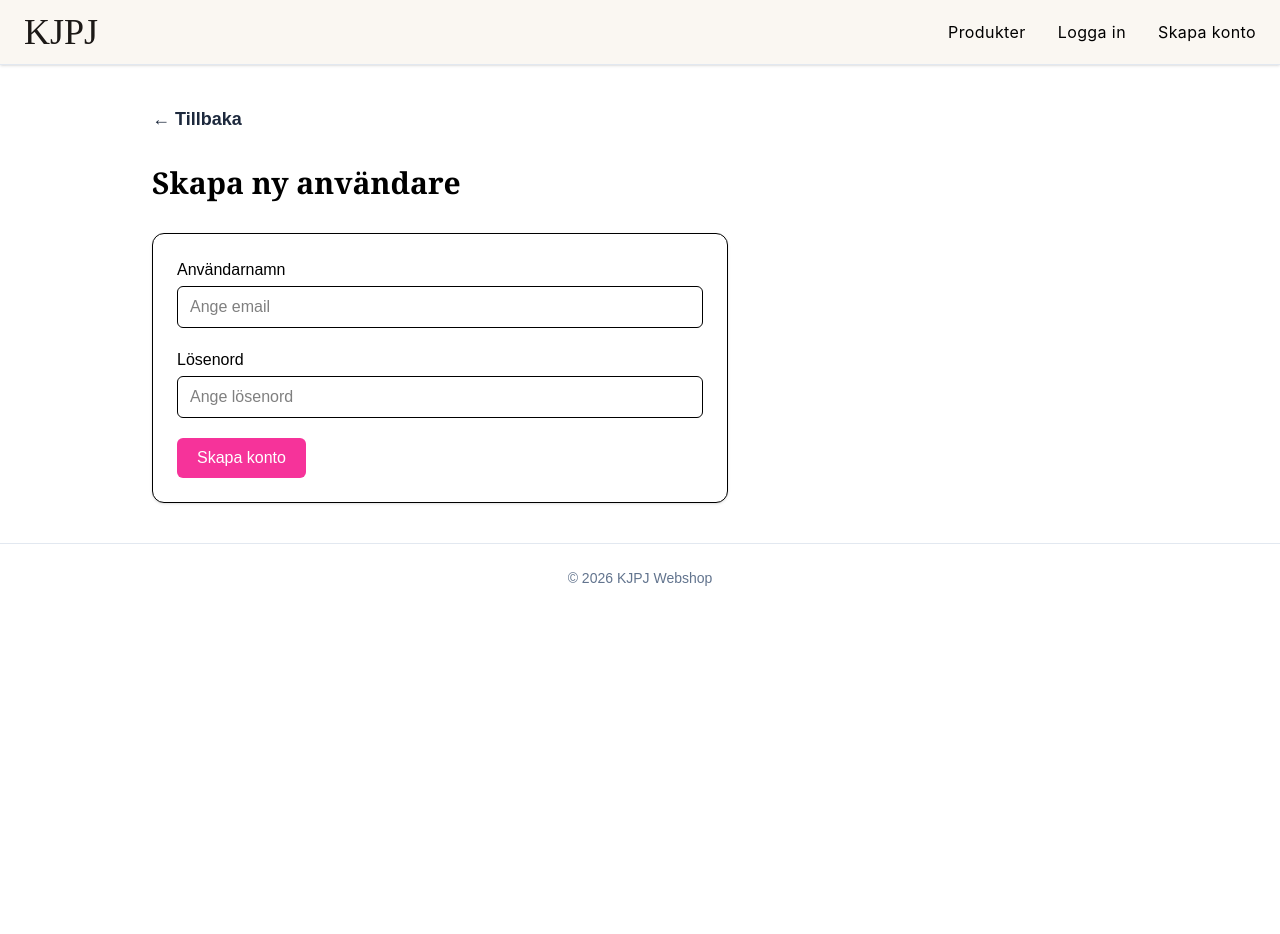
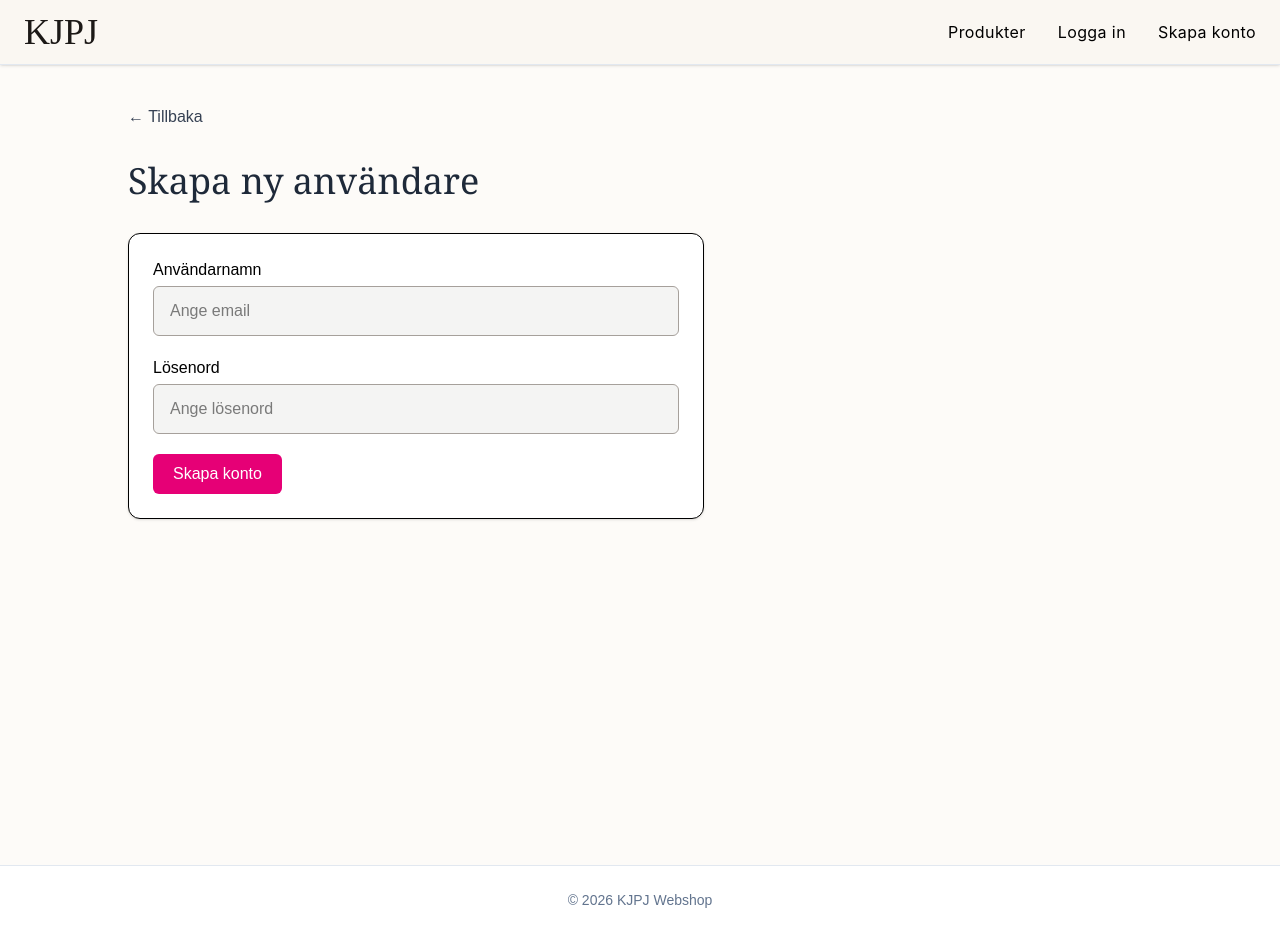
Before and after one commit to JohannaVii/Frontend, a React (Vite) app: page /register in a window 1280 px wide. Before the commit the page ends 800 px from the top, so only its background shows below. Built offline with nearby package versions, Linux system fonts and the light colour scheme; no server answers.

Commit message:
FE-46: Uppdaterad design 1.1

```diff
--- a/src/components/CreateUserForm.tsx
+++ b/src/components/CreateUserForm.tsx
@@ -41,7 +41,7 @@ const UserForm = ({ onSubmit }: UserFormProps) => {
 
     try {
       await onSubmit(formData);
-    } finally{
+    } finally {
       setLoading(false);
     }
   };
@@ -63,7 +63,7 @@ const UserForm = ({ onSubmit }: UserFormProps) => {
           onChange={(event) => setUsername(event.target.value)}
           required
           placeholder="Ange email"
-          className="w-full rounded-md border px-3 py-2"
+          className="w-full rounded-md border border-stone-400 bg-[#f4f4f3] px-4 py-3 focus:outline-none focus:border-gray-800"
         />
       </div>
 
@@ -79,7 +79,7 @@ const UserForm = ({ onSubmit }: UserFormProps) => {
           onChange={(event) => setPassword(event.target.value)}
           required
           placeholder="Ange lösenord"
-          className="w-full rounded-md border px-3 py-2"
+          className="w-full rounded-md border border-stone-400 bg-[#f4f4f3] px-4 py-3 focus:outline-none focus:border-gray-800"
         />
       </div>
 
@@ -92,8 +92,10 @@ const UserForm = ({ onSubmit }: UserFormProps) => {
       <button
         type="submit"
         disabled={loading}
-        className="rounded-md bg-pink-500 px-5 py-2 font-medium text-white hover:bg-pink-600"
-      > {loading ? "Skapar konto...": "Skapa konto"}
+        className="rounded-md bg-pink-600 px-5 py-2 font-medium text-white hover:bg-pink-700 disabled:opacity-50"
+      >
+        {" "}
+        {loading ? "Skapar konto..." : "Skapa konto"}
       </button>
     </form>
   );
--- a/src/pages/LoginPage.tsx
+++ b/src/pages/LoginPage.tsx
@@ -4,9 +4,9 @@ import type { LoginRequest } from "../types/auth";
 
 type LogginPageProps = {
   onLogin: (credentials: LoginRequest) => Promise<void>;
-}
+};
 
-const LoginPage = ({onLogin}: LogginPageProps) => {
+const LoginPage = ({ onLogin }: LogginPageProps) => {
   // sparar användarens e-postadress
   const [username, setUsername] = useState("");
 
@@ -51,13 +51,13 @@ const LoginPage = ({onLogin}: LogginPageProps) => {
 
   return (
     // kopplar formuläret med onSubmit så funktionen körs när knappen klickas
-    <main className="min-h-screen bg-slate-100 flex items-center justify-center p-4">
-      <section className="w-full max-w-md rounded-2xl bg-white p-8 shadow-lg">
-        <h1 className="mb-2 text-center text-3xl font-bold text-slate-800">
+    <main className="min-h-screen bg-[#fdfbf8] flex items-center justify-center p-4">
+      <section className="w-full max-w-md rounded-xl border border-stone-200 bg-white p-8 shadow-sm">
+        <h1 className="mb-2 text-center text-4xl font-medium text-gray-800">
           Logga in
         </h1>
 
-        <p className="mb-8 text-center text-slate-500">
+        <p className="mb-8 text-center text-gray-500">
           Logga in för att komma till webbshoppen.
         </p>
 
@@ -69,7 +69,7 @@ const LoginPage = ({onLogin}: LogginPageProps) => {
         >
           <label
             htmlFor="username"
-            className="mb-2 block text-sm font-medium text-slate-700"
+            className="mb-2 block text-sm font-medium text-gray-700"
           >
             E-post
           </label>
@@ -81,12 +81,12 @@ const LoginPage = ({onLogin}: LogginPageProps) => {
             required
             onChange={(event) => setUsername(event.target.value)}
             placeholder="name@gmail.com"
-            className="w-full rounded-lg border border-slate-300 px-4 py-3 focus:outline-none focus:ring-2 focus:ring-teal-500"
+            className="w-full rounded-md border border-stone-400 bg-[#f4f4f3] px-4 py-3 focus:outline-none focus:border-gray-800"
           />
 
           <label
             htmlFor="password"
-            className="mb-2 block text-sm font-medium text-slate-700"
+            className="mb-2 block text-sm font-medium text-gray-700"
           >
             Lösenord
           </label>
@@ -98,7 +98,7 @@ const LoginPage = ({onLogin}: LogginPageProps) => {
             required
             onChange={(event) => setPassword(event.target.value)}
             placeholder="Lösenord"
-            className="w-full rounded-lg border border-slate-300 px-4 py-3 focus:outline-none focus:ring-2 focus:ring-teal-500"
+            className="w-full rounded-md border border-stone-400 bg-[#f4f4f3] px-4 py-3 focus:outline-none focus:border-gray-800"
           />
 
           {/* visa felmeddelande, om error innehåller text visas ett <p>,
@@ -107,7 +107,7 @@ const LoginPage = ({onLogin}: LogginPageProps) => {
           {error && (
             <p
               role="alert"
-              className="rounded-lg bg-red-100 px-3 py-2 text-sm text-red-700"
+              className="rounded bg-red-100 px-3 py-2 text-sm text-red-700"
             >
               {error}
             </p>
@@ -115,7 +115,7 @@ const LoginPage = ({onLogin}: LogginPageProps) => {
           <button
             type="submit"
             disabled={loading}
-            className="w-full rounded-lg bg-teal-600 py-3 font-medium text-white hover:bg-teal-700"
+            className="w-full rounded-md bg-pink-600 py-3 font-medium text-white hover:bg-pink-700"
           >
             {loading ? "Loggar in..." : "Logga in"}
           </button>
--- a/src/pages/RegisterUserPage.tsx
+++ b/src/pages/RegisterUserPage.tsx
@@ -12,7 +12,6 @@ const RegisterUserPage = () => {
     username: string;
     password: string;
   }) => {
-
     try {
       await registerUser(formData);
 
@@ -22,7 +21,6 @@ const RegisterUserPage = () => {
       setTimeout(() => {
         navigate("/login");
       }, 2000);
-
     } catch (error) {
       console.error("Användaren kunde inte skapas", error);
       setMessage("");
@@ -41,14 +39,17 @@ const RegisterUserPage = () => {
   };
 
   return (
-    <main className="mx-auto max-w-5xl px-6 py-10">
+    <main className="min-h-screen bg-[#fdfbf8] px-6 py-10">
+      <div className="mx-auto max-w-5xl">
         <Link
           to="/login"
-        className="mb-8 inline-block text-lg font-semibold text-slate-800"
+          className="mb-8 inline-block text-base font-medium text-gray-700"
         >
           ← Tillbaka
         </Link>
-      <h1 className="mb-8 text-3xl font-bold">Skapa ny användare</h1>
+        <h1 className="mb-8 text-4xl font-medium text-gray-800">
+          Skapa ny användare
+        </h1>
         {message && (
           <p className="mb-4 rounded bg-green-100 p-3 text-green-800">
             {message}
@@ -62,6 +63,7 @@ const RegisterUserPage = () => {
         )}
 
         <UserForm onSubmit={handleSubmit} />
+      </div>
     </main>
   );
 };
```
Lines whose indentation alone changed are shown as unchanged.
